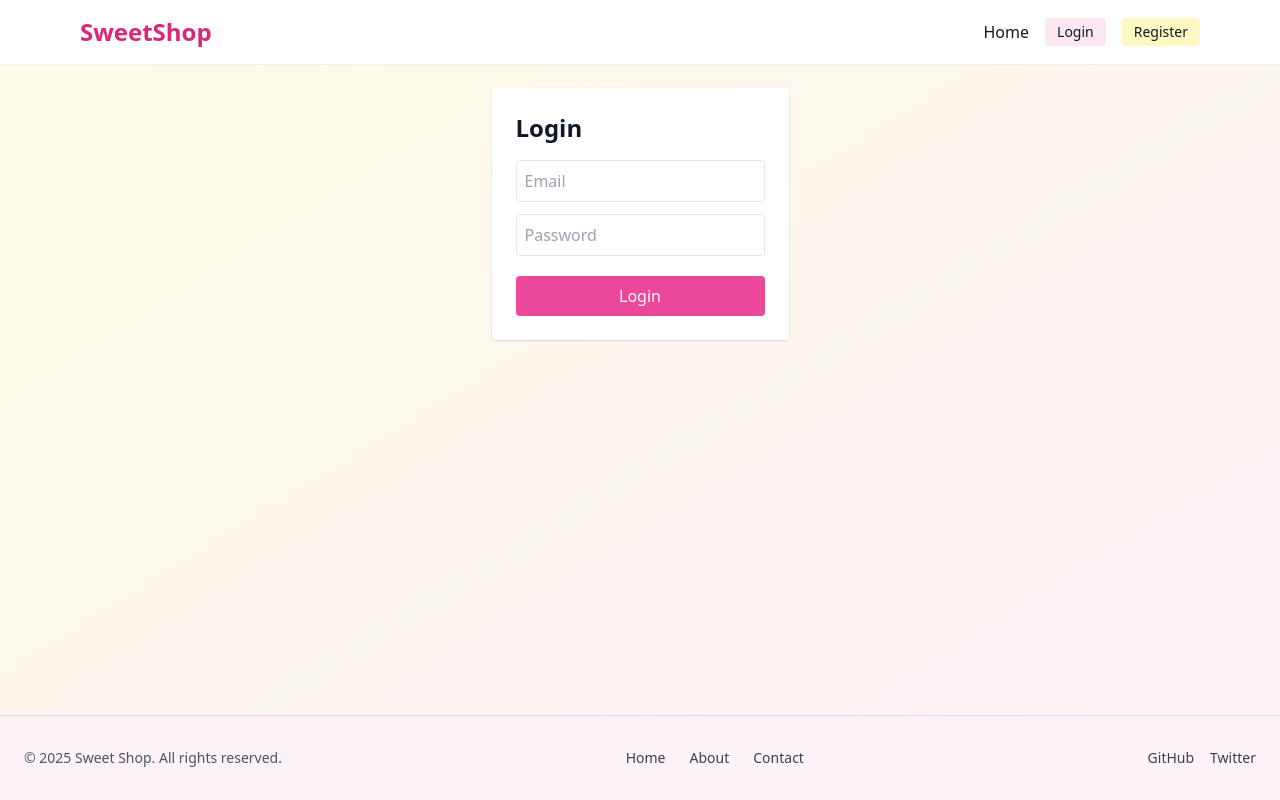
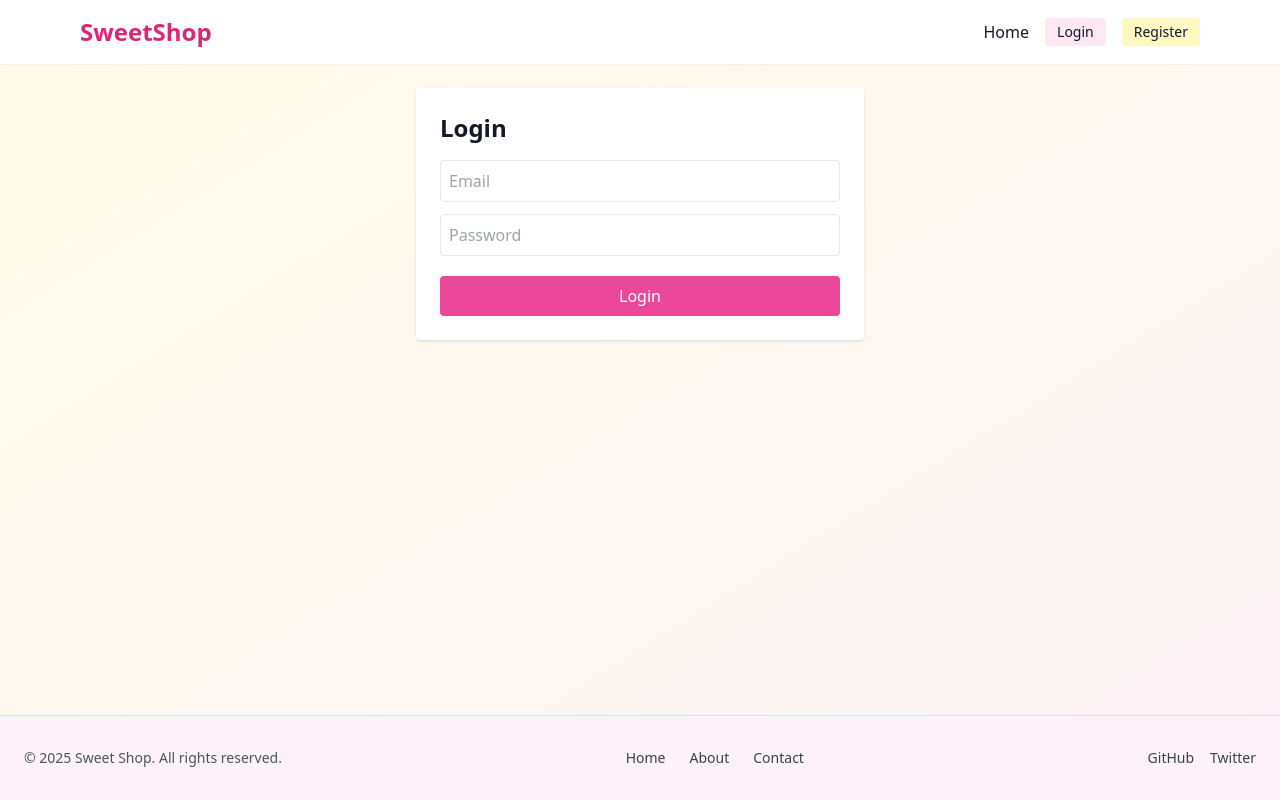
Before and after one commit to pappubishwas/SweetShop, a React (Vite) app in the folder frontend/: page /login in a window 1280 px wide. Built offline with nearby package versions, Linux system fonts and the light colour scheme; no server answers; the HTML template or start-up script is replaced by a standard one.

Commit message:
updated css property of App.tsx file

```diff
--- a/frontend/src/App.tsx
+++ b/frontend/src/App.tsx
@@ -52,7 +52,7 @@ function App() {
         theme="colored"
       />
       <Header token={token} user={user} onLogout={handleLogout} />
-      <main className="flex-grow p-6 max-w-6xl mx-auto">
+      <main className="flex-grow p-6 max-w-6xl w-full mx-auto">
         <Routes>
           <Route
             path="/"
```
